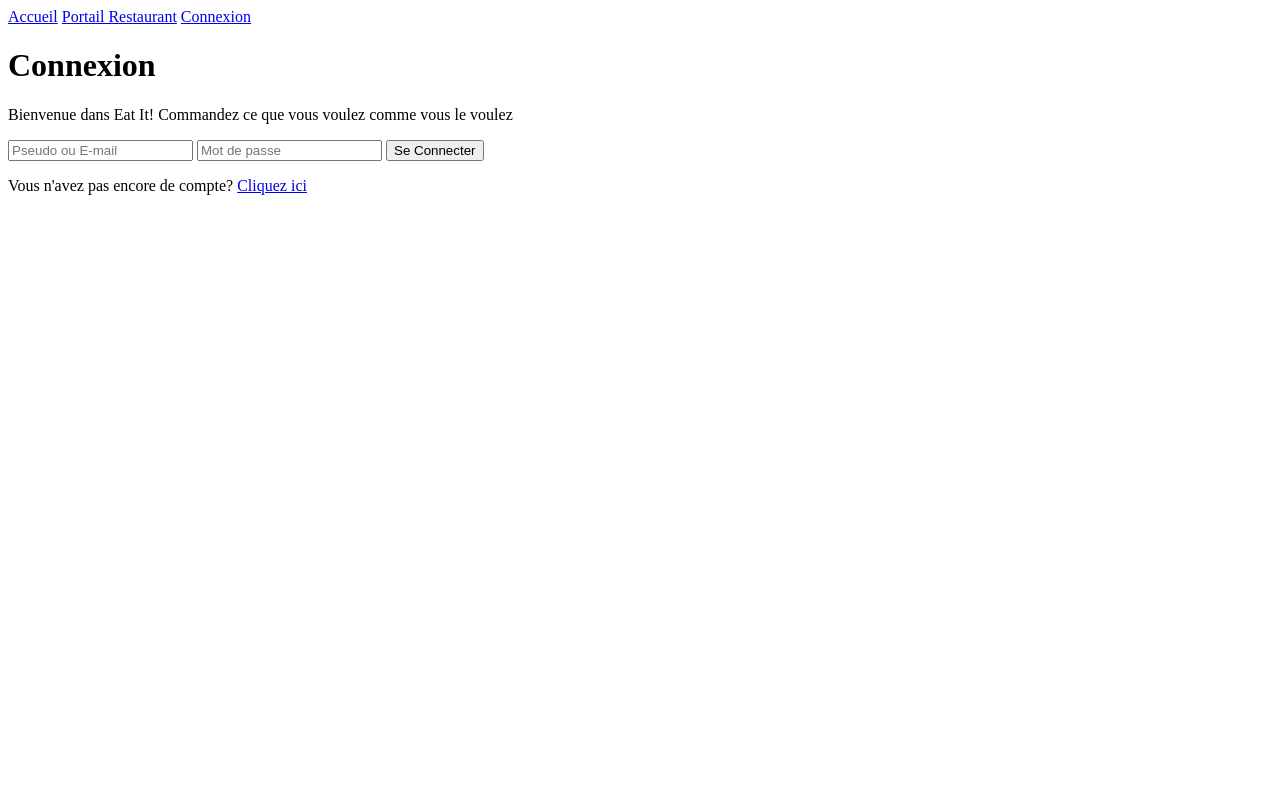
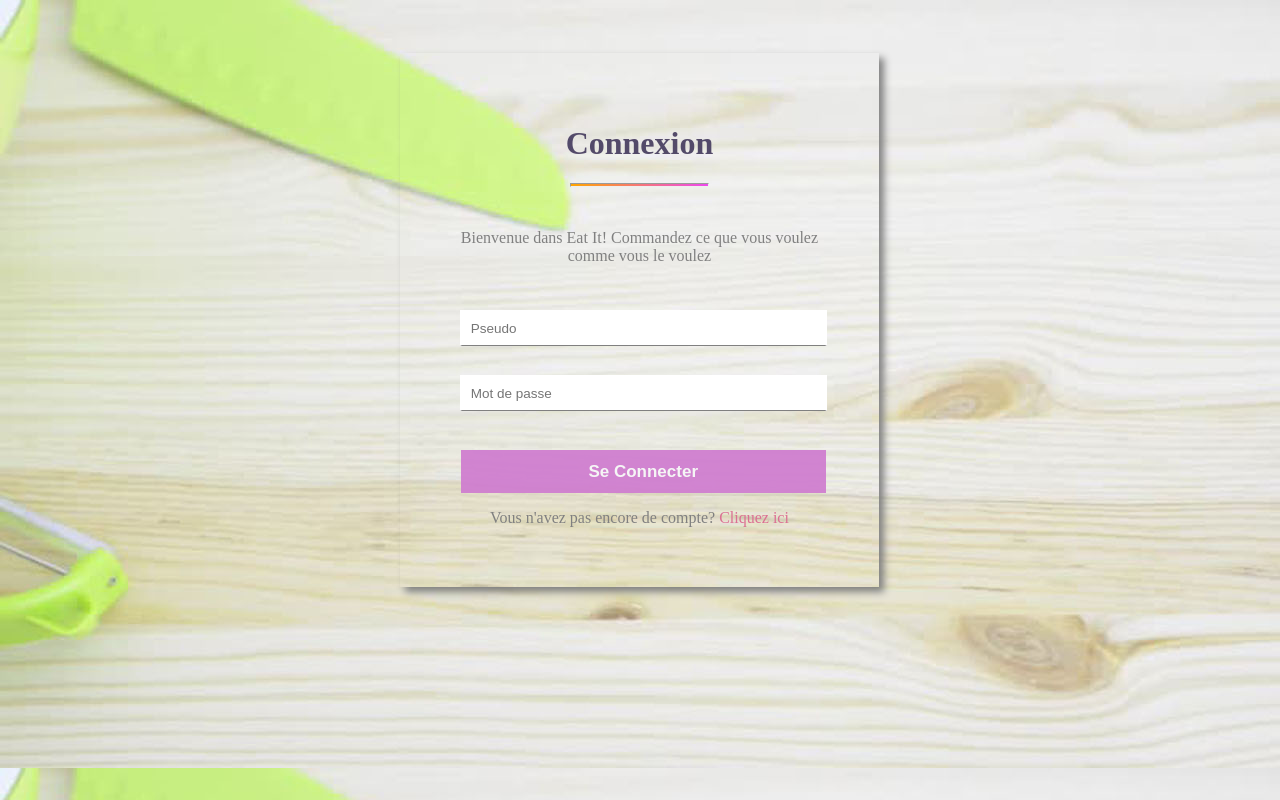
Before and after one commit to ChristianNomena/Eat-It, a PHP site: page /login.php in a window 1280 px wide. Run offline with PHP 8.4, Linux system fonts and the light colour scheme.

Commit message:
design authentification client

```diff
--- a/Authentification/Model/login.php
+++ b/Authentification/Model/login.php
@@ -31,6 +31,10 @@
             $_SESSION['mdp_connecter'] = $donneesLoginSession['mdp_cli'];
         }
         $requeteLoginSession->closeCursor();
-        echo("Connexion établie");
+        echo('Connexion établie');
+    }
+    else
+    {
+        header('location : ../View/login.php');
     }
 ?>
--- a/Authentification/Model/register.php
+++ b/Authentification/Model/register.php
@@ -22,4 +22,6 @@
 
     $requeteRegister->execute();
     $requeteRegister->closeCursor();
+
+    header('location : ../View/login.php');
 ?>
--- /dev/null
+++ b/Authentification/View/css/auth.css
@@ -0,0 +1,87 @@
+body
+{
+    background-image: url(../../Image/background.jpg);
+}
+
+.principale
+{
+    width: 30%;
+    margin: 4.2% 0 0 31%;
+    text-align: center;
+    box-shadow: 5px 5px 7.5px grey;
+    padding: 50px;
+}
+
+p
+{
+    color: gray;
+}
+
+#lien
+{
+    color: palevioletred;
+    text-decoration: none;
+    transition-property: color;
+    transition-duration: 0.4s;
+}
+
+#lien:hover
+{
+    color: rgb(57, 112, 194);
+}
+
+.titre
+{
+    color: rgb(83, 74, 105);
+}
+
+.ligne
+{
+    width: 36%;
+    height: 2px;
+    background: linear-gradient(to right,orange, rgb(238, 72, 238));
+}
+
+.formulaire
+{
+    padding-top: 10px;
+}
+
+form input {
+    margin: 5% 0 10px 2%;
+    width: 91%;
+    padding: 2.4%;
+    font-size: 13.5px;
+    border-color: transparent;
+    border-bottom: 1px solid ;
+    position: relative;
+    color: grey;
+    caret-color: rgb(127, 164, 221);
+    transition: border ease 0.5s;
+}
+
+.remplir:hover{
+    border-bottom: 1.2px solid rgb(127, 164, 221);
+}
+
+.valider
+{
+    margin: 7.5% 0 0 2%;
+    width: 96.3%;
+    display: inline-block;
+    position: relative;
+    font-size: 17px;
+    color:whitesmoke;
+    font-weight: bold;
+    border-color:transparent;
+    padding: 10px;
+    background-color: rgba(207, 125, 207, 0.938);
+    cursor: pointer;
+    transition: background-color 0.7s ease, color 1s;
+}
+
+.valider:hover
+{
+    background-color: rgb(57, 112, 194);
+    color: white;
+}
--- /dev/null
+++ b/Authentification/View/css/login.css
@@ -0,0 +1,4 @@
+.principale
+{
+    padding-bottom: 10px;
+}
--- a/Authentification/View/login.php
+++ b/Authentification/View/login.php
@@ -3,27 +3,48 @@
     <head>
         <meta charset = "utf-8"/>
         <title>Eat it - Connexion</title>
+        <link rel = "stylesheet" href = "css/auth.css"/>
+        <link rel = "stylesheet" href = "css/login.css"/>
     </head>
 
     <body>
+        <header>
             <?php
-            include('../../General/View/navigation.php');
+                // include('../../General/View/navigation.php');
             ?>
-        <header>
-            <h1>Connexion</h1>
-            <p>Bienvenue dans Eat It! Commandez ce que vous voulez comme vous le voulez</p>
         </header>
 
-        <section>
+        <div class = "principale">
+            <div>
+                <h1 class = "titre">Connexion</h1>
+                <hr class = "ligne"/>
+                <br/>
+                <p>Bienvenue dans Eat It! Commandez ce que vous voulez comme vous le voulez</p>
+            </div>
+
+            <section class = "formulaire">
                 <form method = "post" action = "../Model/login.php">
-                <input type = "text" name = "pseudo" id = "pseudo" placeholder = "Pseudo ou E-mail" required/>
-                <input type = "password" name = "mdp" id = "mdp" placeholder = "Mot de passe" required/>
-                <input type = "submit" name = "valider" id="valider" value = "Se Connecter"/>
+                    <input class = "remplir" type = "text" name = "pseudo" id = "pseudo" placeholder = "Pseudo" required/>
+                    <input class = "remplir" type = "password" name = "mdp" id = "mdp" placeholder = "Mot de passe" required/>
+                    <input class = "valider" type = "submit" name = "valider" id="valider" value = "Se Connecter"/>
                 </form>
             </section>
 
             <footer>
-            <p>Vous n'avez pas encore de compte? <a href = "register.php">Cliquez ici</a></p>
+                <p>Vous n'avez pas encore de compte? <a id = "lien" href = "register.php">Cliquez ici</a></p>
             </footer>
+
+            <?php
+                // ========================= Vérification d'erreur =========================
+                if(isset($_GET['error']))
+                {
+                    echo('<p id="error" style="visibility:visible">Veuillez vérifier les informations</p>');
+                }
+                else
+                {
+                    echo('<p id="error" style="visibility:hidden">Veuillez vérifier les informations</p>');
+                }
+            ?>
+        </div>
     </body>
 </html>
```
Also changed, not shown: Authentification/View/register.php (+27 -16 lines), Authentification/Image/background.jpg (added). Lines whose indentation alone changed are shown as unchanged.
